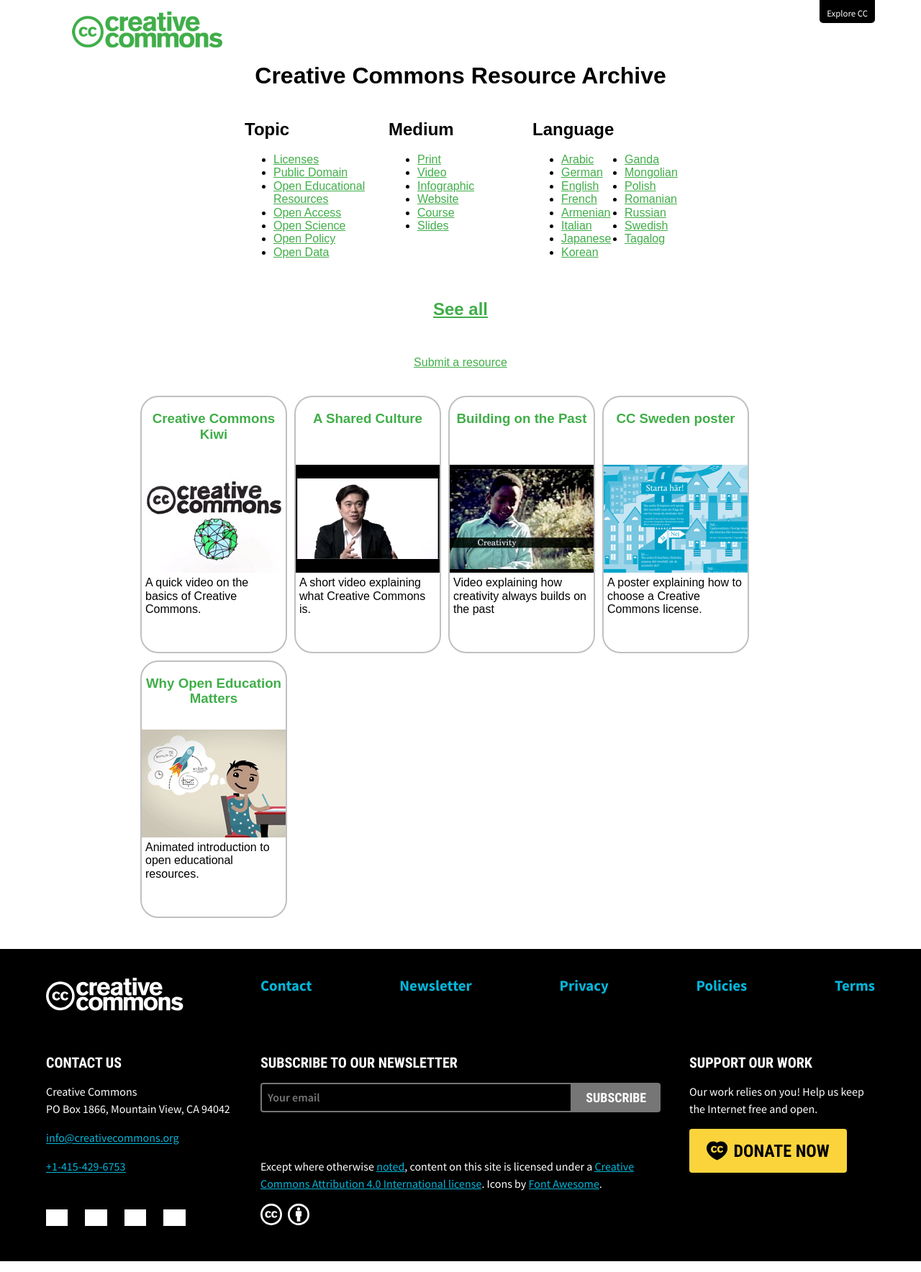
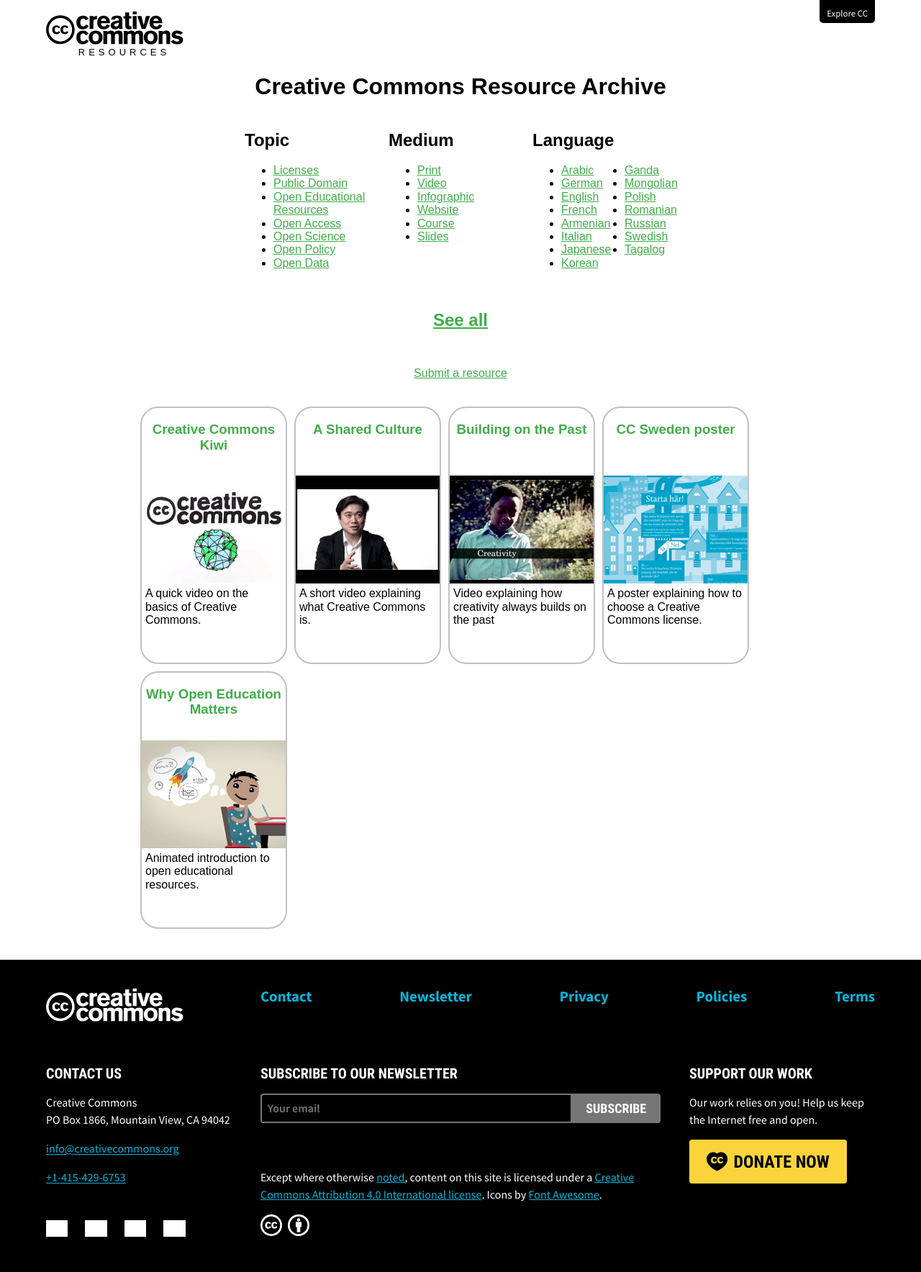
Before and after one commit to creativecommons/cc-resource-archive, a Jekyll site: the page built from docs/index.html, in a window 1280 px wide. Shown: the whole page at 72% size. Built offline with Jekyll 4.4.1, drawn with Linux system fonts in a browser that asks for light colours; nearby versions of some CDN libraries; library files that are not in the unit come from our copies; grey boxes are pictures that could not be loaded.

Commit message:
logo navigation corrected and logo styles changed utilizing 'vocabulary' similar to creativecommons.org

```diff
--- a/docs/_includes/header.html
+++ b/docs/_includes/header.html
@@ -1,6 +1,5 @@
 
 <!-- CC Global Header -->
-
 <div class="global-header" id="global-header">
     <a id="global-header-btn" onclick="handleExplore()">Explore CC</a>
     <div class="container">
@@ -35,8 +34,9 @@
     </div>
 </div>
 
-<!-- Main Content -->
-
-<a href="//creativecommons.org/">
-    <div id="bannercc"></div>
-</a>
+<div class="masthead">
+    <h1>
+        <a class="identity-logo" href="/">Creative Commons</a>
+        <span class="tagline">resources</span>
+    </h1>
+</div>
--- a/docs/style.css
+++ b/docs/style.css
@@ -116,6 +116,24 @@
     text-decoration-color: #05ACC7;
 }
 
+
+.masthead{
+    padding-top: 0;
+}
+
+.masthead .tagline {
+    display: block;
+    padding-left: 2.8rem;
+    letter-spacing: 5px;
+    text-transform: uppercase;
+    font-weight: lighter;
+    font-size: small;
+}
+
+.masthead h1{
+    text-align: left ;
+}
+
 @media screen and (max-width: 768px) {
 
     #global-header {
@@ -144,6 +162,21 @@
 
     #global-header-head p {
         margin-top: 2%;
+    }
+}
+
+
+@media screen and (max-width: 1150px){
+    .masthead {
+        padding-top: 25px;
+        display: block;
+    }
+}
+
+@media screen and (max-width: 705px){
+    .masthead {
+        padding-top: 60px;
+        display: block;
     }
 }
 
@@ -255,13 +288,6 @@
 display: block;
 }
 
-#bannercc {
-width: 210px;
-height: 50px;
-background-image: url(/images/cc-green-210.gif);
-margin-left: 100px;
-}
-
 footer a {
     color: var(--vocabulary-brand-color-turquoise);
 }
```
Also changed, not shown: 1 other file.
